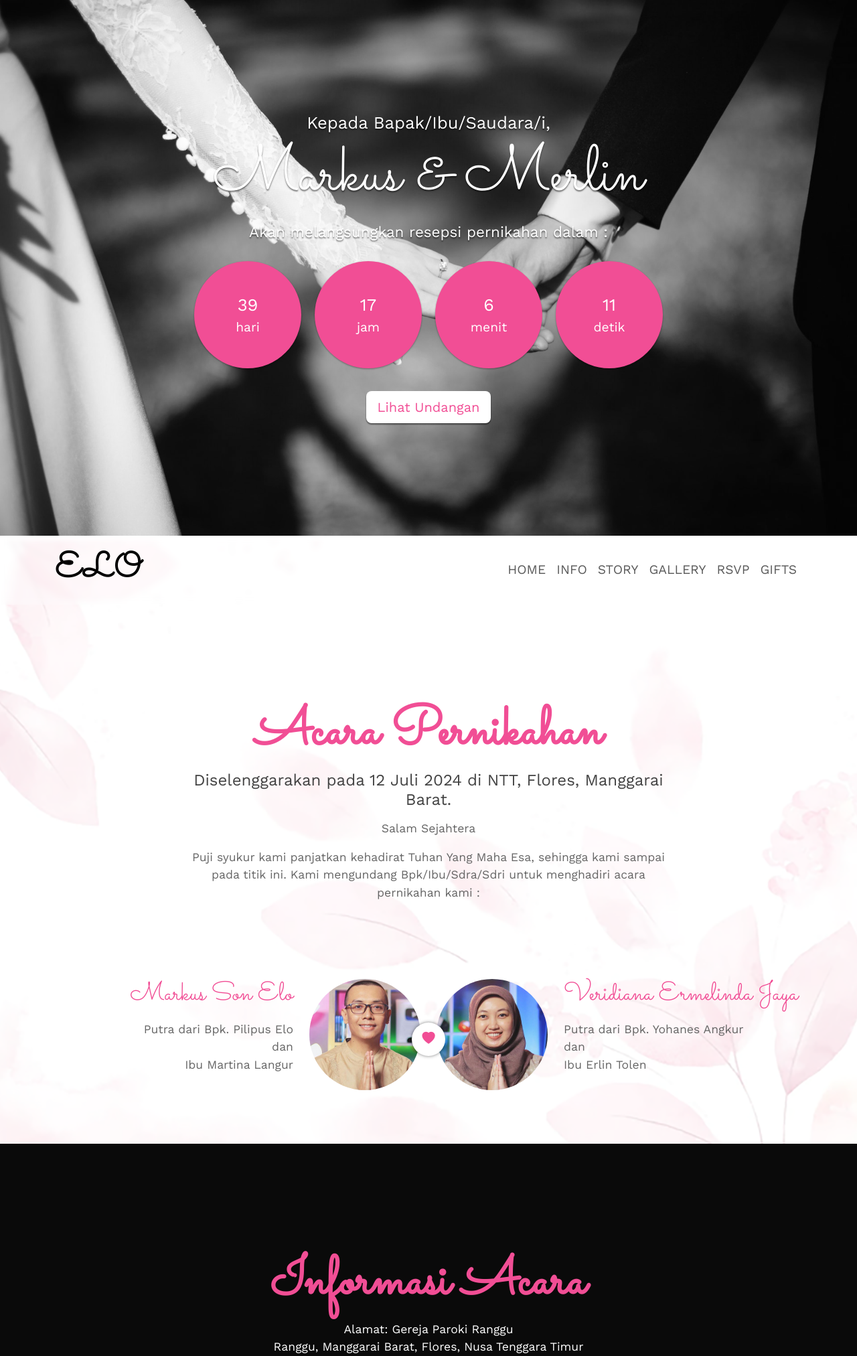
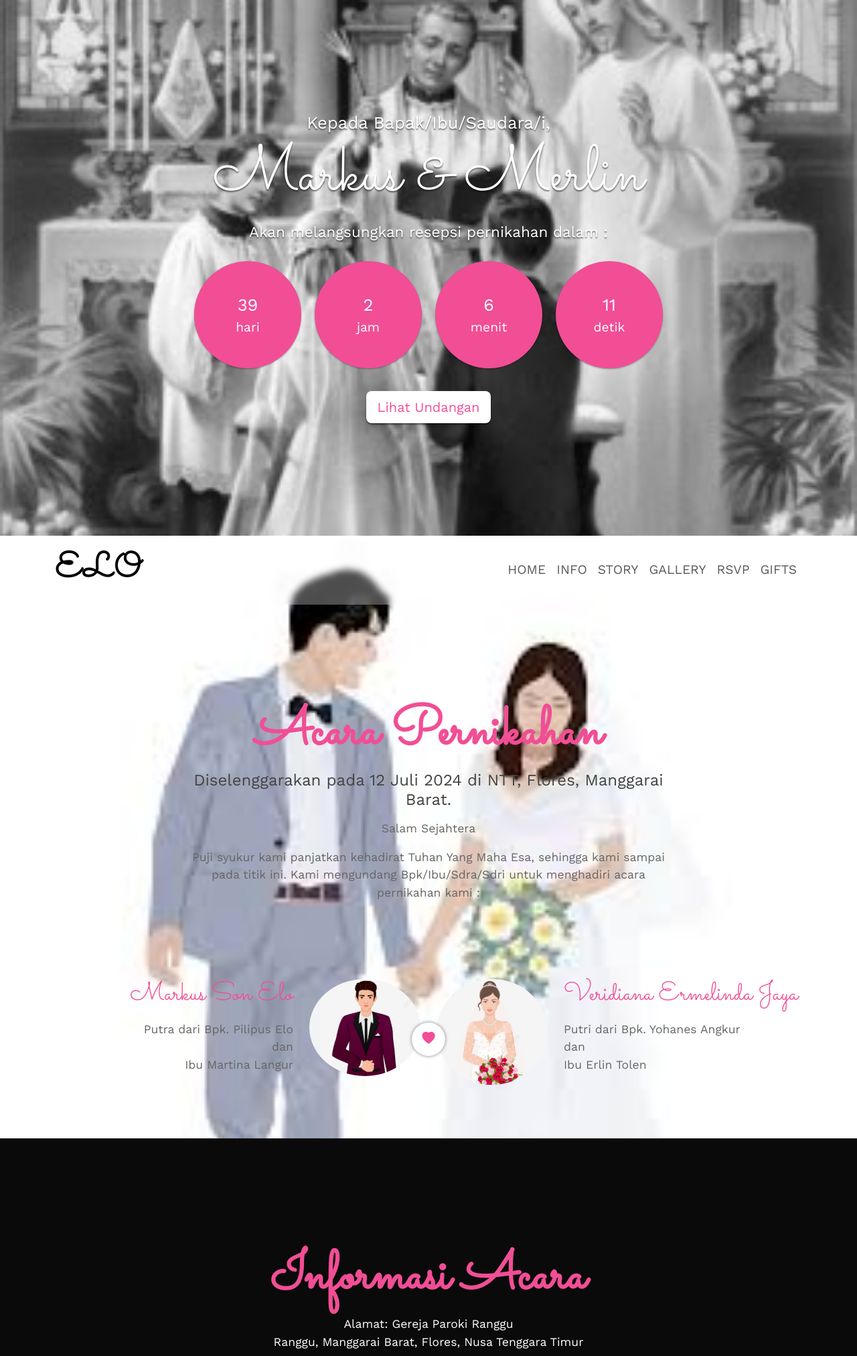
Before and after one commit to ertoello/myproject, a PHP site: page / in a window 1280 px wide. Shown: the top 2025 px of the page at 67% size. Run offline with PHP 8.4, Linux system fonts and the light colour scheme; some libraries are stand-ins or nearby versions.

Commit message:
[UPDATE] mengubah tema-tema

```diff
--- a/pernikahan/index.html
+++ b/pernikahan/index.html
@@ -100,7 +100,7 @@
               <h3>Veridiana Ermelinda Jaya</h3>
               <!-- <p>Lorem ipsum dolor sit amet consectetur adipisicing elit. Atque praesentium aut ipsa perferendis,
                 incidunt soluta?</p> -->
-              <p>Putra dari Bpk. Yohanes Angkur <br> dan <br> Ibu Erlin Tolen</p>
+              <p>Putri dari Bpk. Yohanes Angkur <br> dan <br> Ibu Erlin Tolen</p>
             </div>
           </div>
         </div>
@@ -124,7 +124,7 @@
 
           <a href="https://www.google.com/maps/place/Gereja+Katolik+Tri+Tunggal+Maha+Kudus,+Ranggu/@-8.5834787,120.2576098,17z/data=!3m1!4b1!4m6!3m5!1s0x2db378afd3bfc005:0xbc47dea587da04b9!8m2!3d-8.583484!4d120.2601847!16s%2Fg%2F11hbc31x0z?entry=ttu" target="_blank" class="btn btn-light btn-sm my-3">Klik untuk
             membuka peta</a>
-          <hr><p>Undangan & Acara</p><hr><p class="description">Bahagia rasanya apabila anda berkenan hadir dan memberikan doa restu kepada kami. Kami mengundang anda untuk hadir dalam acara resepsi pernikahan kami berikut ini</p>
+          <hr><p>Undangan & Acara</p><hr><p class="description">Bahagia rasanya apabila anda berkenan hadir dan memberikan doa restu kepada kami. Kami mengundang anda untuk hadir dalam acara pernikahan kami berikut ini</p>
         </div>
       </div>
 
@@ -203,7 +203,7 @@
               </div>
             </li>
             <li class="timeline-inverted">
-              <div class="timeline-image" style="background-image: url(https://picsum.photos/300/300);"></div>
+              <div class="timeline-image" style="background-image: url(img/2.jpg);"></div>
               <div class="timeline-panel">
                 <div class="timeline-heading">
                   <h3>Awal Keseriusan</h3>
@@ -219,7 +219,7 @@
               </div>
             </li>
             <li class="timeline-inverted">
-              <div class="timeline-image" style="background-image: url(https://picsum.photos/300/300);"></div>
+              <div class="timeline-image" style="background-image: url(img/3.png);"></div>
               <div class="timeline-panel">
                 <div class="timeline-heading">
                   <h3>Cinta Lama Bersemi Kembali</h3>
@@ -233,7 +233,7 @@
               </div>
             </li>
             <li>
-              <div class="timeline-image" style="background-image: url(https://picsum.photos/301/301);"></div>
+              <div class="timeline-image" style="background-image: url(img/4.jpg);"></div>
               <div class="timeline-panel">
                 <div class="timeline-heading">
                   <h3>Lamaran</h3>
@@ -269,33 +269,45 @@
           </a>
         </div>
         <div class="col mt-3">
-          <a href="https://picsum.photos/id/300/1200/768" data-toggle="lightbox" data-caption="Sandhika & Nofa 2"
+          <a href="img/gallery/thumbnail/2.jpg" data-toggle="lightbox" data-caption="Sandhika & Nofa 2"
             data-gallery="mygallery">
-            <img src="https://picsum.photos/id/300/300/400" alt="Sandhika & Nofa 2" class="img-fluid w-100 rounded">
+            <img src="img/gallery/thumbnail/2.jpg" alt="Sandhika & Nofa 2" class="img-fluid w-100 rounded">
           </a>
         </div>
         <div class="col mt-3">
-          <a href="https://picsum.photos/id/301/1200/768" data-toggle="lightbox" data-caption="Sandhika & Nofa 3"
+          <a href="img/gallery/thumbnail/3.jpg" data-toggle="lightbox" data-caption="Sandhika & Nofa 3"
             data-gallery="mygallery">
-            <img src="https://picsum.photos/id/301/300/400" alt="Sandhika & Nofa 3" class="img-fluid w-100 rounded">
+            <img src="img/gallery/thumbnail/3.jpg" alt="Sandhika & Nofa 3" class="img-fluid w-100 rounded">
           </a>
         </div>
         <div class="col mt-3">
-          <a href="https://picsum.photos/id/302/1200/768" data-toggle="lightbox" data-caption="Sandhika & Nofa 4"
+          <a href="img/gallery/thumbnail/4.jpg" data-toggle="lightbox" data-caption="Sandhika & Nofa 4"
             data-gallery="mygallery">
-            <img src="https://picsum.photos/id/302/300/400" alt="Sandhika & Nofa 4" class="img-fluid w-100 rounded">
+            <img src="img/gallery/thumbnail/4.jpg" alt="Sandhika & Nofa 4" class="img-fluid w-100 rounded">
           </a>
         </div>
         <div class="col mt-3">
-          <a href="https://picsum.photos/id/304/1200/768" data-toggle="lightbox" data-caption="Sandhika & Nofa 5"
+          <a href="img/gallery/thumbnail/5.jpg" data-toggle="lightbox" data-caption="Sandhika & Nofa 5"
             data-gallery="mygallery">
-            <img src="https://picsum.photos/id/304/300/400" alt="Sandhika & Nofa 5" class="img-fluid w-100 rounded">
+            <img src="img/gallery/thumbnail/5.jpg" alt="Sandhika & Nofa 5" class="img-fluid w-100 rounded">
           </a>
         </div>
         <div class="col mt-3">
-          <a href="https://picsum.photos/id/305/1200/768" data-toggle="lightbox" data-caption="Sandhika & Nofa 6"
+          <a href="img/gallery/thumbnail/6.jpg" data-toggle="lightbox" data-caption="Sandhika & Nofa 6"
             data-gallery="mygallery">
-            <img src="https://picsum.photos/id/305/300/400" alt="Sandhika & Nofa 6" class="img-fluid w-100 rounded">
+            <img src="img/gallery/thumbnail/6.jpg" alt="Sandhika & Nofa 6" class="img-fluid w-100 rounded">
+          </a>
+        </div>
+        <div class="col mt-3">
+          <a href="img/gallery/thumbnail/7.jpg" data-toggle="lightbox" data-caption="Sandhika & Nofa 6"
+            data-gallery="mygallery">
+            <img src="img/gallery/thumbnail/7.jpg" alt="Sandhika & Nofa 6" class="img-fluid w-100 rounded">
+          </a>
+        </div>
+        <div class="col mt-3">
+          <a href="img/gallery/thumbnail/8.jpg" data-toggle="lightbox" data-caption="Sandhika & Nofa 6"
+            data-gallery="mygallery">
+            <img src="img/gallery/thumbnail/8.jpg" alt="Sandhika & Nofa 6" class="img-fluid w-100 rounded">
           </a>
         </div>
       </div>
@@ -445,7 +457,7 @@
       year: 2024, // required
       month: 7, // required
       day: 12, // required
-      hours: 23, // Default is 0 [0-23] integer
+      hours: 8, // Default is 0 [0-23] integer
       words: { //words displayed into the countdown
         days: { singular: 'hari', plural: 'hari' },
         hours: { singular: 'jam', plural: 'jam' },
--- a/pernikahan/style.css
+++ b/pernikahan/style.css
@@ -80,7 +80,7 @@
 }
 
 .home {
-  background-image: url(img/bg.png);
+  background-image: url(img/sman23.jpg);
   background-size: cover;
   min-height: 100vh;
   margin-top: -6rem;
```
Also changed, not shown: pernikahan/img/2.jpg (added), pernikahan/img/3.png (added), pernikahan/img/4.jpg (added), pernikahan/img/bg-prewed.jpg, pernikahan/img/bg.png, pernikahan/img/gallery/thumbnail/1.png, pernikahan/img/gallery/thumbnail/2.jpg (added), pernikahan/img/gallery/thumbnail/3.jpg (added), pernikahan/img/gallery/thumbnail/4.jpg (added), pernikahan/img/gallery/thumbnail/5.jpg (added), pernikahan/img/gallery/thumbnail/6.jpg (added), pernikahan/img/gallery/thumbnail/7.jpg (added), pernikahan/img/gallery/thumbnail/8.jpg (added), pernikahan/img/nofa.png, 2 more files.
